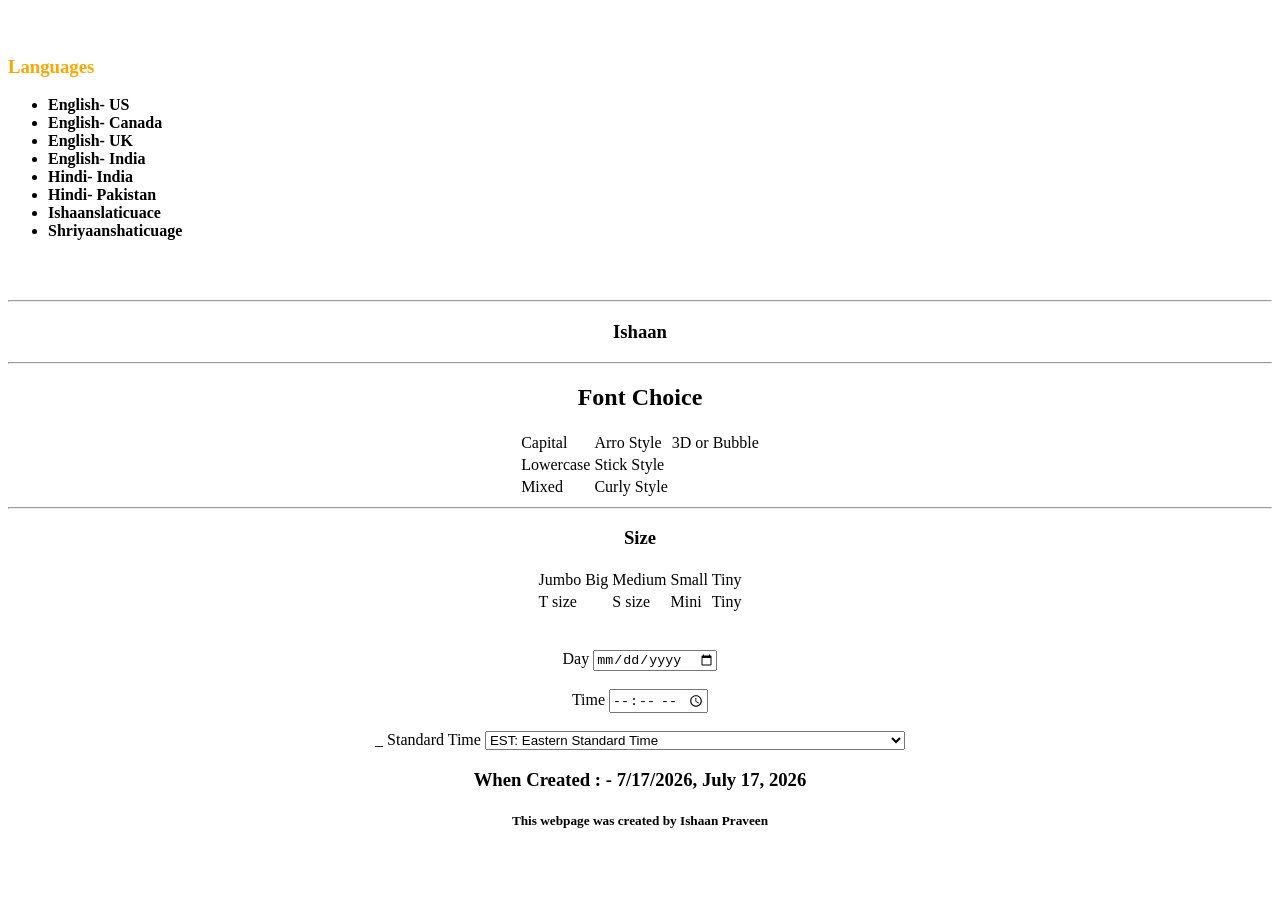
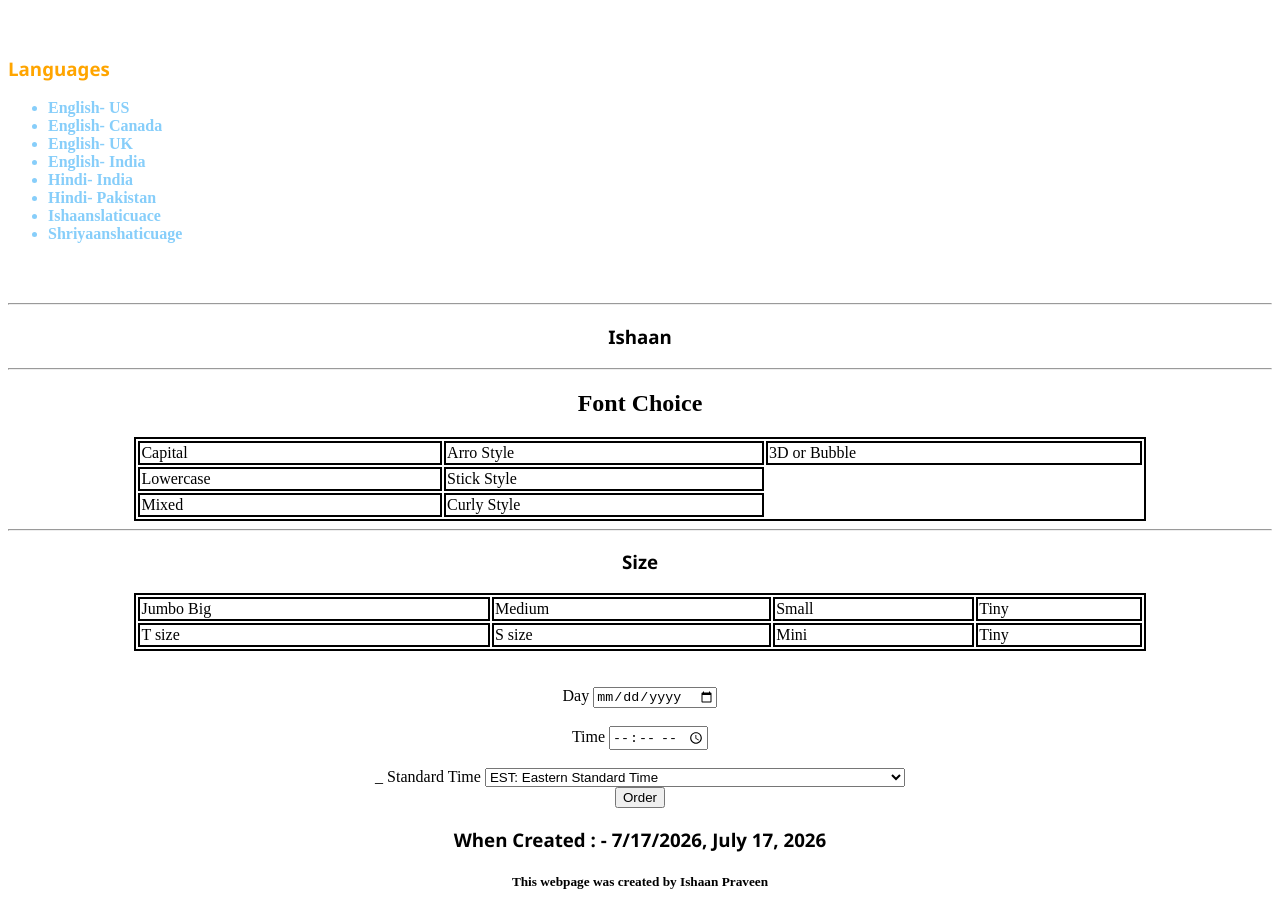
Before and after one commit to Ishaan2016/Bubble-Writing, a plain HTML site: page index.html in a window 1280 px wide. Shown: the part 61-973 px from the top of the page. Before the commit the page ends 912 px from the top, so only its background shows below. Drawn offline with Linux system fonts and the light colour scheme.

Commit message:
Update index.html

```diff
--- a/index.html
+++ b/index.html
@@ -3,6 +3,22 @@
 <head>
 <title> Ishaans New Writing  </title>
 <meta charset="UTF-8">
+   <style>
+      li{
+    color: lightskyblue;
+}
+table {
+    border:2px solid;
+    width: 80%
+}
+td{
+    border: 2px solid;
+    border-collapse: collapse;
+}
+h3{
+    font-family: 'Segoe UI', Tahoma, Geneva, Verdana, sans-serif;
+}
+   </style>
 </head>
 <body>
 
@@ -59,6 +75,7 @@
                      </table>
                      <br><br>
                      <form>
+
                         <label>  Day </label>
                         <input type="date">
                         <br><BR>
@@ -76,10 +93,24 @@
                  <option> JST: Japan Standard Time </option>
 <option> AEST: Australian Eastern Standard Time </option>
                         </select>
-                        </form>
+</form>
+    <button onclick="bubbleOrder()">Order</button>
+
                      <h3> When Created : - 7/17/2026, July 17, 2026</h3>
 
                      <h5> This webpage was created by Ishaan Praveen </h5>
              </center>
+             <script>
+                function bubbleOrder(){
+                    let name = prompt("Please Enter Your Name");
+
+                    if(name){
+                        alert(`Welcome ${name}, please order a bubble wriring piece that is custom. Order Now!!!`);
+                    }
+                    else{
+                        alert("Please write your name");
+                    }
+                }
+                </script>
                      </body>
 </html>
```
